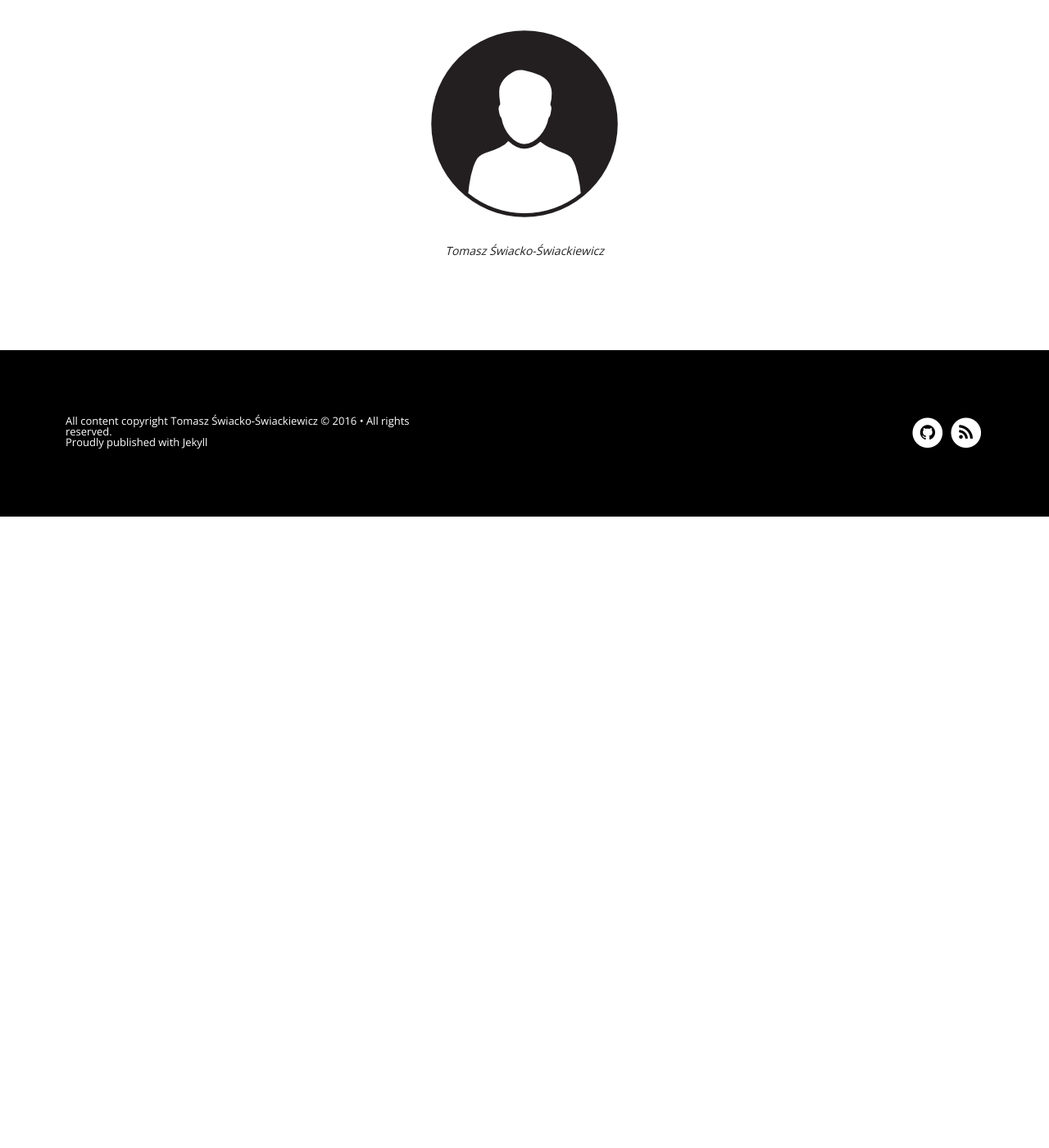
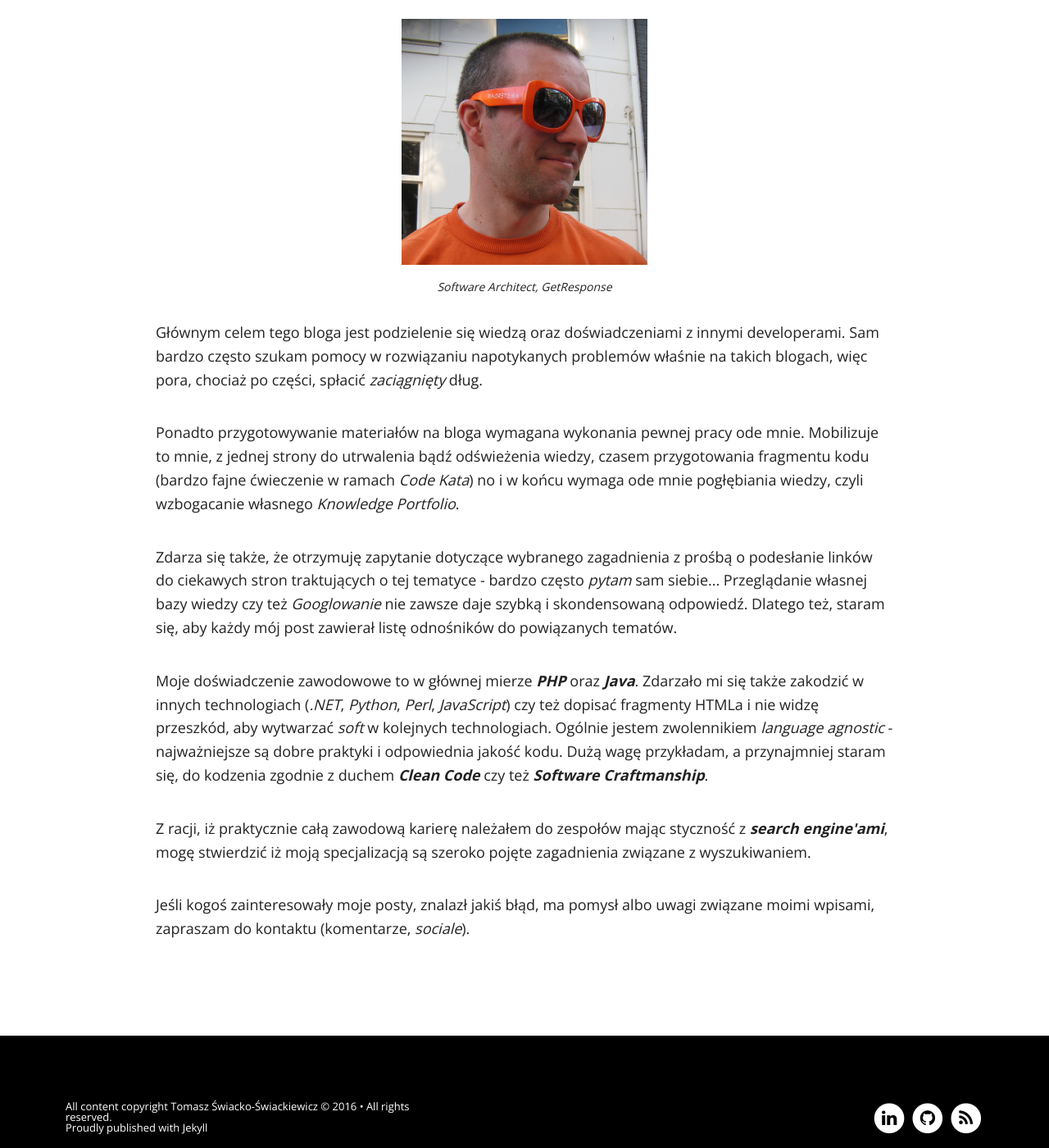
Before and after one commit to tswiackiewicz/inside-the-source-code, a Jekyll site: the page built from about.md, in a window 1280 px wide and 1400 px high, scrolled down 431 px. Shown: the whole window at 82% size. Built offline with Jekyll 4.4.1, drawn with Linux system fonts in a browser that asks for light colours; nearby versions of some CDN libraries; before the commit the page ends 1061 px from its top, so only the background shows below that.

Commit message:
Poprawki zgloszone przez Patryka, aktualizacja sekcji about

```diff
--- a/_config.yml
+++ b/_config.yml
@@ -2,7 +2,7 @@ title:              Inside The Source Code
 description:        "Inside The Source Code Blog"
 disqus_shortname:   insidethesourcecode
 share:              true
-dropcap:	        true
+dropcap:	    true
 readtime:           true
 url:                /inside-the-source-code
 
@@ -11,7 +11,8 @@ owner:
   name:             Tomasz Świacko-Świackiewicz
   avatar:           avatar.png
   email:
-  description:      Software Engineer
+  description:      Software Architect, GetResponse
+  linkedin:         https://pl.linkedin.com/in/tomasz-%C5%9Bwiacko-%C5%9Bwiackiewicz-9b8029114
   github:           tswiackiewicz
 
 # Analytics and webmaster tools stuff goes here
--- a/_includes/footer.html
+++ b/_includes/footer.html
@@ -29,6 +29,14 @@
             </span>
         </a>
         {% endif %}
+        {% if site.owner.linkedin %}
+        <a href="{{ site.owner.linkedin }}">
+            <span class="fa-stack fa-lg">
+                <i class="fa fa-circle fa-stack-2x fa-inverse"></i>
+                <i class="fa fa-linkedin fa-stack-1x"></i>
+            </span>
+        </a>
+        {% endif %}
         {% if site.owner.github %}
         <a href="http://github.com/{{ site.owner.github }}">
             <span class="fa-stack fa-lg">
--- a/about.md
+++ b/about.md
@@ -5,6 +5,30 @@ title: Tomasz Świacko-Świackiewicz
 tags: []
 ---
 <figure>
-  <img src="{{ site.url }}/images/avatar.png" alt="{{ site.owner.name }}">
-  <figcaption>{{ site.owner.name }}</figcaption>
+  <img src="{{site.url}}/images/{{ site.owner.avatar }}" class="notepad-post-author-avatar" alt="{{ site.owner.name }}">
+  <figcaption>{{ site.owner.description }}</figcaption>
 </figure>
+
+<p>
+Głównym celem tego bloga jest podzielenie się wiedzą oraz doświadczeniami z innymi developerami. Sam bardzo często szukam pomocy w rozwiązaniu napotykanych problemów właśnie na takich blogach, więc pora, chociaż po części, spłacić <i>zaciągnięty</i> dług.
+</p>
+
+<p>
+Ponadto przygotowywanie materiałów na bloga wymagana wykonania pewnej pracy ode mnie. Mobilizuje to mnie, z jednej strony do utrwalenia bądź odświeżenia wiedzy, czasem przygotowania fragmentu kodu (bardzo fajne ćwieczenie w ramach <i>Code Kata</i>) no i w końcu wymaga ode mnie pogłębiania wiedzy, czyli wzbogacanie własnego <i>Knowledge Portfolio</i>.
+</p>
+
+<p>
+Zdarza się także, że otrzymuję zapytanie dotyczące wybranego zagadnienia z prośbą o podesłanie linków do ciekawych stron traktujących o tej tematyce - bardzo często <i>pytam</i> sam siebie... Przeglądanie własnej bazy wiedzy czy też <i>Googlowanie</i> nie zawsze daje szybką i skondensowaną odpowiedź. Dlatego też, staram się, aby każdy mój post zawierał listę odnośników do powiązanych tematów.
+</p>
+
+<p>
+Moje doświadczenie zawodowowe to w głównej mierze <i><b>PHP</b></i> oraz <i><b>Java</b></i>. Zdarzało mi się także zakodzić w innych technologiach (<i>.NET</i>, <i>Python</i>, <i>Perl</i>, <i>JavaScript</i>) czy też dopisać fragmenty HTMLa i nie widzę przeszkód, aby wytwarzać <i>soft</i> w kolejnych technologiach. Ogólnie jestem zwolennikiem <i>language agnostic</i> - najważniejsze są dobre praktyki i odpowiednia jakość kodu. Dużą wagę przykładam, a przynajmniej staram się, do kodzenia zgodnie z duchem <i><b>Clean Code</b></i> czy też <i><b>Software Craftmanship</b></i>.
+</p>
+
+<p>
+Z racji, iż praktycznie całą zawodową karierę należałem do zespołów mając styczność z <i><b>search engine'ami</b></i>, mogę stwierdzić iż moją specjalizacją są szeroko pojęte zagadnienia związane z wyszukiwaniem.
+</p>
+
+<p>
+Jeśli kogoś zainteresowały moje posty, znalazł jakiś błąd, ma pomysł albo uwagi związane moimi wpisami, zapraszam do kontaktu (komentarze, <i>sociale</i>).
+</p>
```
Also changed, not shown: _posts/2015-12-10-elasticsearch-reindexing.md (+15 -15 lines), images/avatar.png.
